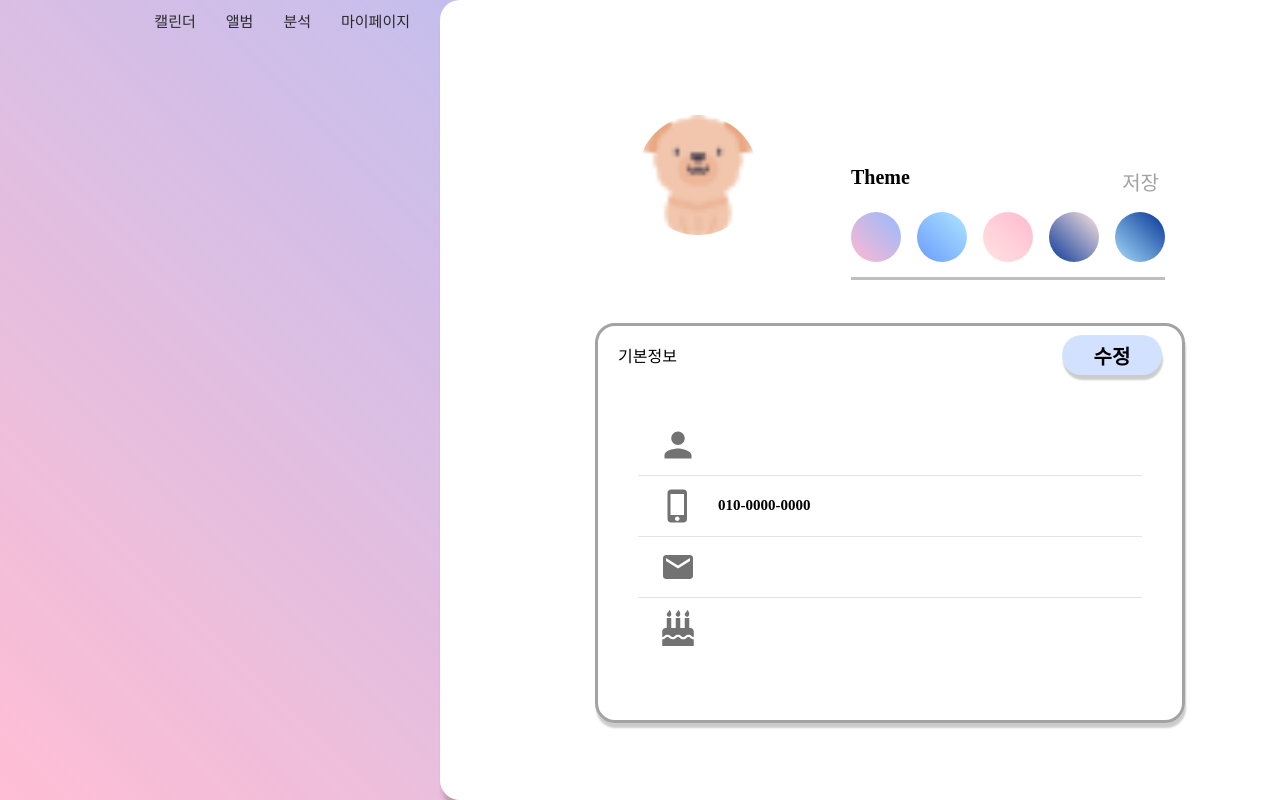
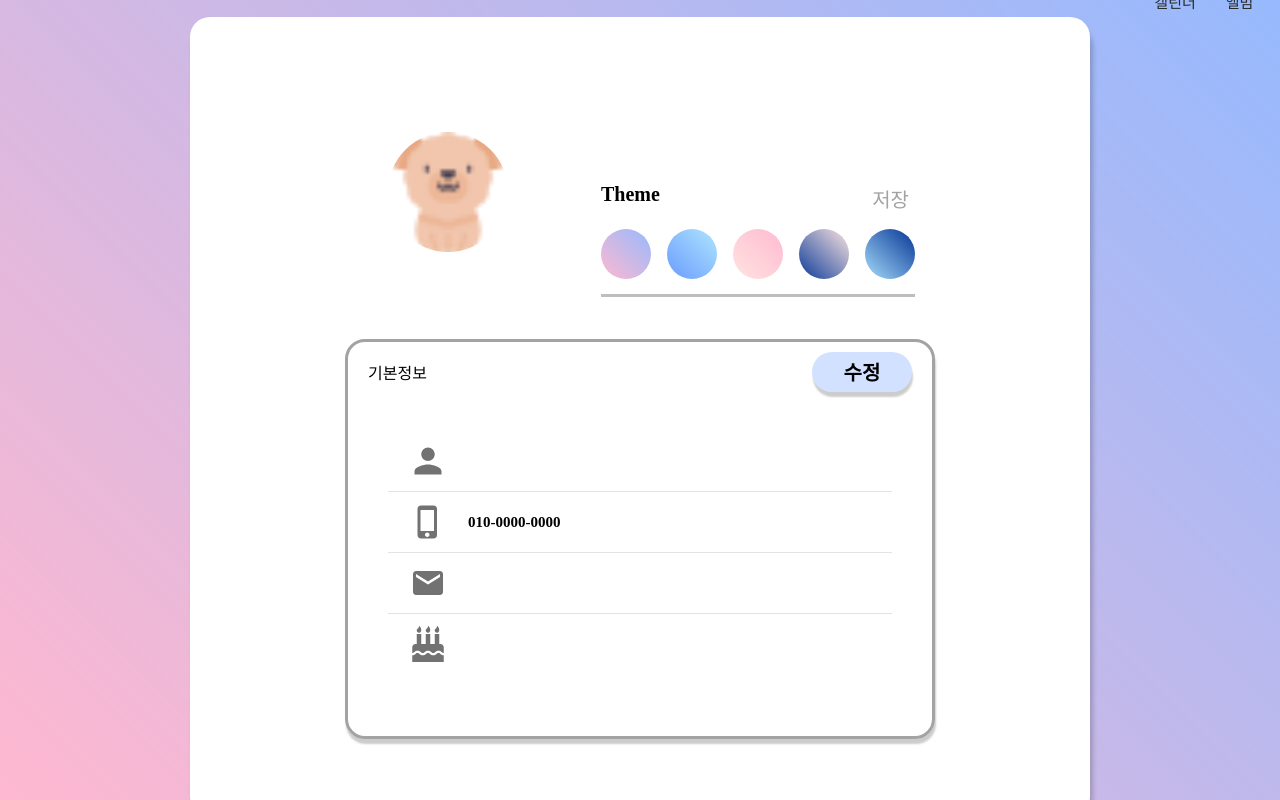
Before and after one commit to gawoooon/TUK-CE-capstone-2023-drawingdiary, a React (Create React App) app in the folder drawingdiary/frontend/: page /my in a window 1280 px wide. Built offline with nearby package versions, Linux system fonts and the light colour scheme; a web font is replaced by a local one.

Commit message:
[윤아] 배경색상, 마이페이지 navbar 수정

```diff
--- a/drawingdiary/frontend/src/components/Background/index2.jsx
+++ b/drawingdiary/frontend/src/components/Background/index2.jsx
@@ -13,11 +13,7 @@ const BackgroundColor = styled.body`
   flex-direction: column;
   align-items: center;
   justify-content: center;
-  background: linear-gradient(
-    45deg,
-    rgb(255, 184, 208),
-    rgba(106, 156, 253, 0.7)
-  );
+  background: ${(props) => getColor(props.backgroundColor)};
   width: 100%;
   height: 100vh;
   margin: auto;
@@ -30,11 +26,32 @@ const BackgroundBox = styled.div`
   justify-content: flex-start;
 `;
 
-function Background2({ children }) {
+const getColor = (color) => {
+  switch (color) {
+    case 1:
+      return " linear-gradient(45deg, rgb(255, 184, 208), rgba(106, 156, 253, 0.7))";
+    case 2:
+      return "linear-gradient(45deg,rgb(106, 156, 253), rgb(174, 229, 255))";
+    case 3:
+      return "linear-gradient(45deg, rgb(255, 227, 224), rgb(255, 186, 209))";
+    case 4:
+      return "linear-gradient(45deg,rgb(11, 58, 152),rgb(254, 229, 225))";
+    case 5:
+      return "linear-gradient(45deg,rgb(166, 220, 250),rgb(4, 52, 149))";
+    default:
+      return "linear-gradient(45deg, rgb(255, 184, 208), rgba(106, 156, 253, 0.7))";
+  }
+};
+
+function Background2({ children, backgroundColor }) {
+  const storedColor = parseInt(localStorage.getItem("selectedColor"));
+
   return (
     <>
       <GlobalStyle />
-      <BackgroundColor>
+      <BackgroundColor
+        backgroundColor={backgroundColor ? backgroundColor : storedColor}
+      >
         <BackgroundBox>{children}</BackgroundBox>
       </BackgroundColor>
     </>
--- a/drawingdiary/frontend/src/pages/MyPage.jsx
+++ b/drawingdiary/frontend/src/pages/MyPage.jsx
@@ -1,6 +1,6 @@
 import React, { useState } from "react";
 import styled from "styled-components";
-import Background from "../components/Background";
+import Background from "../components/Background/index2";
 import NavBar from "../components/sidebar/NavBar";
 import Information from "../components/mypage/Information";
 import Profile from "../components/mypage/Profile";
@@ -46,6 +46,20 @@ const MyPageBottomBox = styled.div`
   align-items: center;
   justify-content: center;
 `;
+const MyPageBodyBox = styled.div`
+  width: 100%;
+  height: 100%;
+  display: flex;
+  flex-direction: column;
+  align-items: center;
+  justify-content: center;
+`;
+
+// const NavBarBox = styled.div`
+//   width: 100%;
+//   display: flex;
+//   justify-content: end;
+// `;
 
 function MyPage() {
   const [backgroundColor, setBackgroundColor] = useState("");
@@ -66,7 +80,9 @@ function MyPage() {
   return (
     <MyPageBackground>
       <Background backgroundColor={backgroundColor}>
+        <MyPageBodyBox>
           <NavBar />
+
           <MyPageBody>
             <MyPageBox>
               <MyPageTopBox>
@@ -79,6 +95,7 @@ function MyPage() {
               </MyPageBottomBox>
             </MyPageBox>
           </MyPageBody>
+        </MyPageBodyBox>
       </Background>
       {isPopupPassword && (
         <PopupPassword onClose={passwordPopup} onPopup={PopupToggle} />
```
Lines whose indentation alone changed are shown as unchanged.
